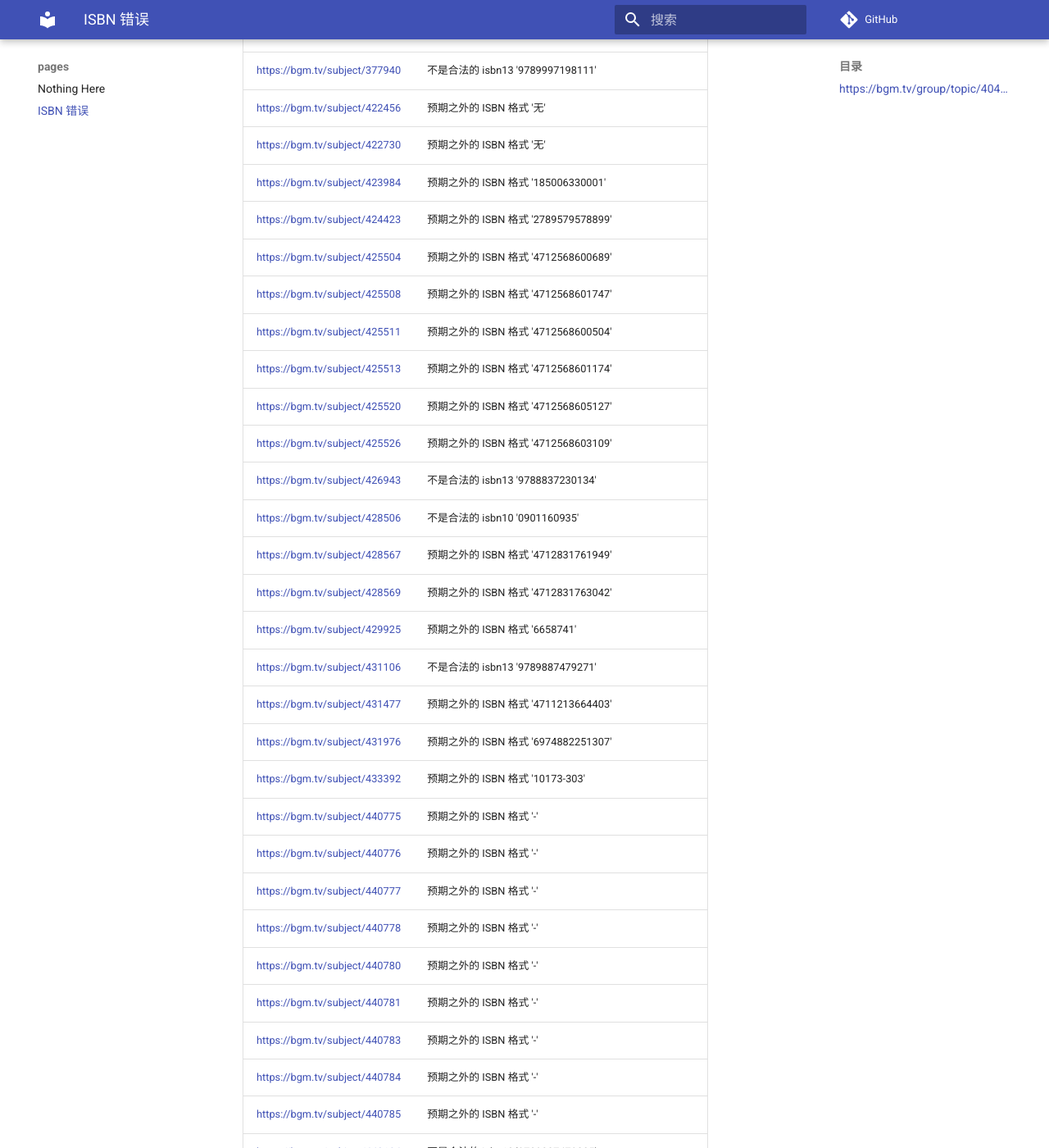
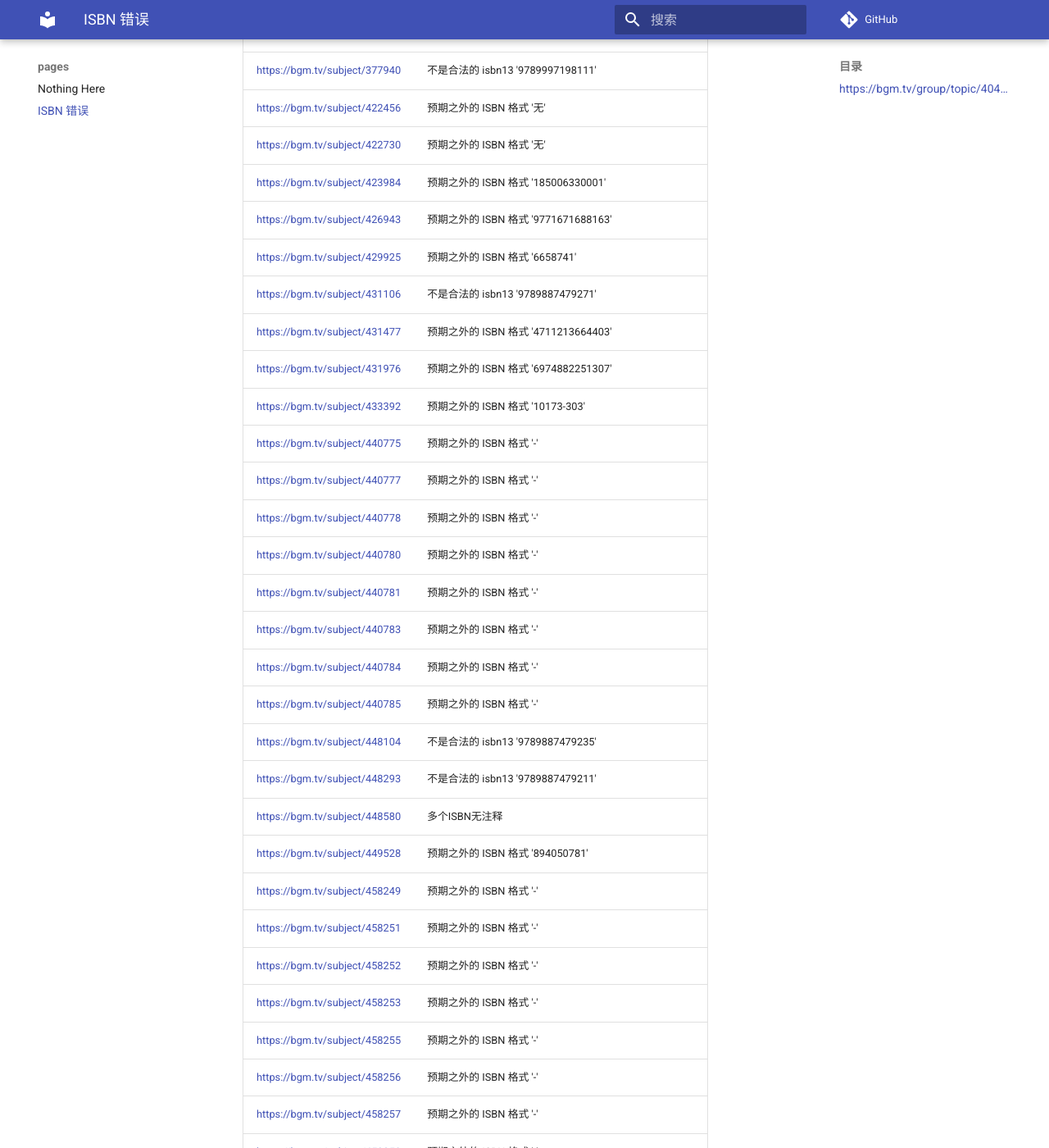
Before and after one commit to trim21/bangumi-pages, an MkDocs documentation site: the page built from docs/isbn.md, in a window 1280 px wide and 1400 px high, scrolled down 2937 px. Shown: the whole window at 82% size. Built offline with MkDocs 1.6.1 and Material for MkDocs 9.7.7, drawn with Linux system fonts in a browser that asks for light colours; comment, search, counter and statistics services are not loaded; some of the changed text lies outside the part shown.

Commit message:
update isbn.md

```diff
--- a/docs/isbn.md
+++ b/docs/isbn.md
@@ -68,24 +68,13 @@ total 140
 | <https://bgm.tv/subject/422456> | 预期之外的 ISBN 格式 '无' |
 | <https://bgm.tv/subject/422730> | 预期之外的 ISBN 格式 '无' |
 | <https://bgm.tv/subject/423984> | 预期之外的 ISBN 格式 '185006330001' |
-| <https://bgm.tv/subject/424423> | 预期之外的 ISBN 格式 '2789579578899' |
-| <https://bgm.tv/subject/425504> | 预期之外的 ISBN 格式 '4712568600689' |
-| <https://bgm.tv/subject/425508> | 预期之外的 ISBN 格式 '4712568601747' |
-| <https://bgm.tv/subject/425511> | 预期之外的 ISBN 格式 '4712568600504' |
-| <https://bgm.tv/subject/425513> | 预期之外的 ISBN 格式 '4712568601174' |
-| <https://bgm.tv/subject/425520> | 预期之外的 ISBN 格式 '4712568605127' |
-| <https://bgm.tv/subject/425526> | 预期之外的 ISBN 格式 '4712568603109' |
-| <https://bgm.tv/subject/426943> | 不是合法的 isbn13 '9788837230134' |
-| <https://bgm.tv/subject/428506> | 不是合法的 isbn10 '0901160935' |
-| <https://bgm.tv/subject/428567> | 预期之外的 ISBN 格式 '4712831761949' |
-| <https://bgm.tv/subject/428569> | 预期之外的 ISBN 格式 '4712831763042' |
+| <https://bgm.tv/subject/426943> | 预期之外的 ISBN 格式 '9771671688163' |
 | <https://bgm.tv/subject/429925> | 预期之外的 ISBN 格式 '6658741' |
 | <https://bgm.tv/subject/431106> | 不是合法的 isbn13 '9789887479271' |
 | <https://bgm.tv/subject/431477> | 预期之外的 ISBN 格式 '4711213664403' |
 | <https://bgm.tv/subject/431976> | 预期之外的 ISBN 格式 '6974882251307' |
 | <https://bgm.tv/subject/433392> | 预期之外的 ISBN 格式 '10173-303' |
 | <https://bgm.tv/subject/440775> | 预期之外的 ISBN 格式 '-' |
-| <https://bgm.tv/subject/440776> | 预期之外的 ISBN 格式 '-' |
 | <https://bgm.tv/subject/440777> | 预期之外的 ISBN 格式 '-' |
 | <https://bgm.tv/subject/440778> | 预期之外的 ISBN 格式 '-' |
 | <https://bgm.tv/subject/440780> | 预期之外的 ISBN 格式 '-' |
@@ -133,12 +122,10 @@ total 140
 | <https://bgm.tv/subject/484276> | 预期之外的 ISBN 格式 '-' |
 | <https://bgm.tv/subject/488206> | 不是合法的 isbn13 '9780312497605' |
 | <https://bgm.tv/subject/489378> | 预期之外的 ISBN 格式 'B0BD3JNRWX' |
-| <https://bgm.tv/subject/490219> | 预期之外的 ISBN 格式 '978160900523' |
 | <https://bgm.tv/subject/490319> | 预期之外的 ISBN 格式 '4713006557497' |
 | <https://bgm.tv/subject/494273> | 预期之外的 ISBN 格式 '4942330254912' |
 | <https://bgm.tv/subject/498943> | 预期之外的 ISBN 格式 '0193-610462-3041' |
 | <https://bgm.tv/subject/507182> | 预期之外的 ISBN 格式 '4713006557817' |
-| <https://bgm.tv/subject/508833> | 预期之外的 ISBN 格式 '-' |
 | <https://bgm.tv/subject/508834> | 预期之外的 ISBN 格式 '-' |
 | <https://bgm.tv/subject/509615> | 预期之外的 ISBN 格式 '-' |
 | <https://bgm.tv/subject/509626> | 预期之外的 ISBN 格式 '-' |
```
Also changed, not shown: other parts of docs/isbn.md (+1 -1 lines).
